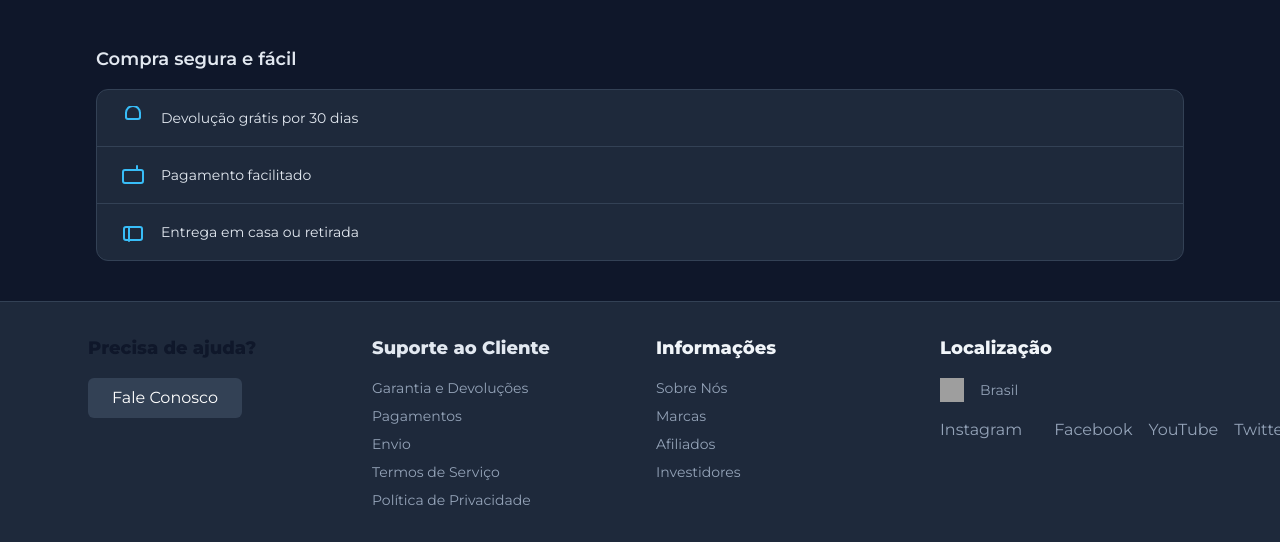
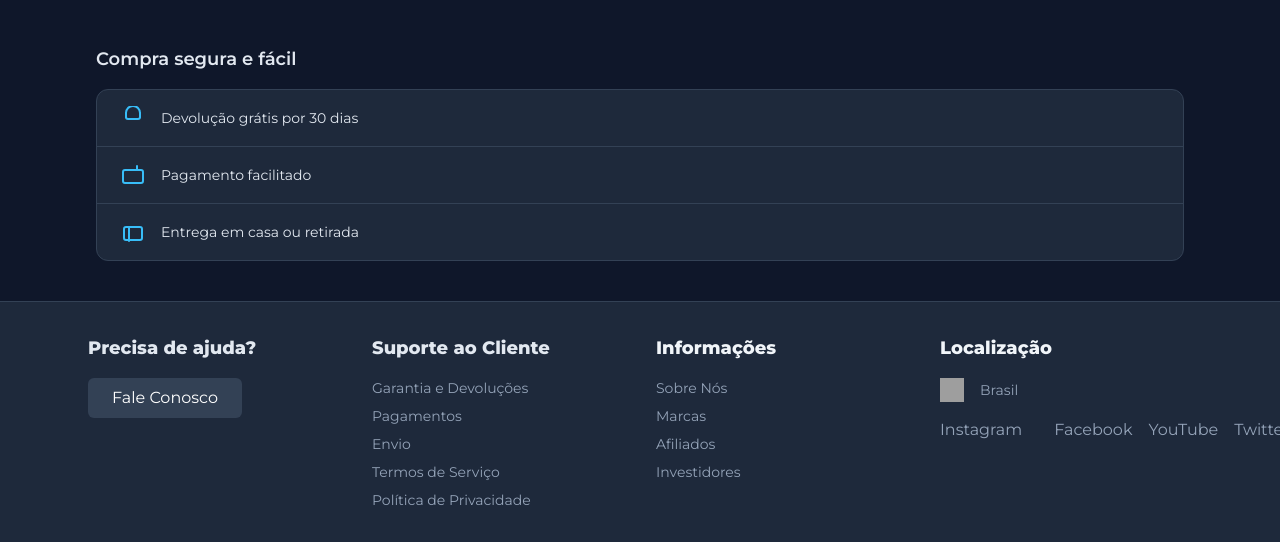
Before and after one commit to Aurelio-Dev/levelstore, a website: page src/carrinho.html in a window 1280 px wide. Shown: the part 692-1234 px from the top of the page. Drawn offline with nearby package versions, Linux system fonts and the light colour scheme; grey boxes are pictures that could not be loaded.

Commit message:
update colors

```diff
--- a/src/carrinho.html
+++ b/src/carrinho.html
@@ -389,7 +389,7 @@
     >
       <div class="grid max-w-6xl grid-cols-2 gap-8 px-6 mx-auto md:grid-cols-4">
         <div>
-          <h3 class="mb-4 text-lg font-bold text-slate-900 dark:text-slate-20">
+          <h3 class="mb-4 text-lg font-bold text-slate-900 dark:text-slate-200">
             Precisa de ajuda?
           </h3>
           <button
```
